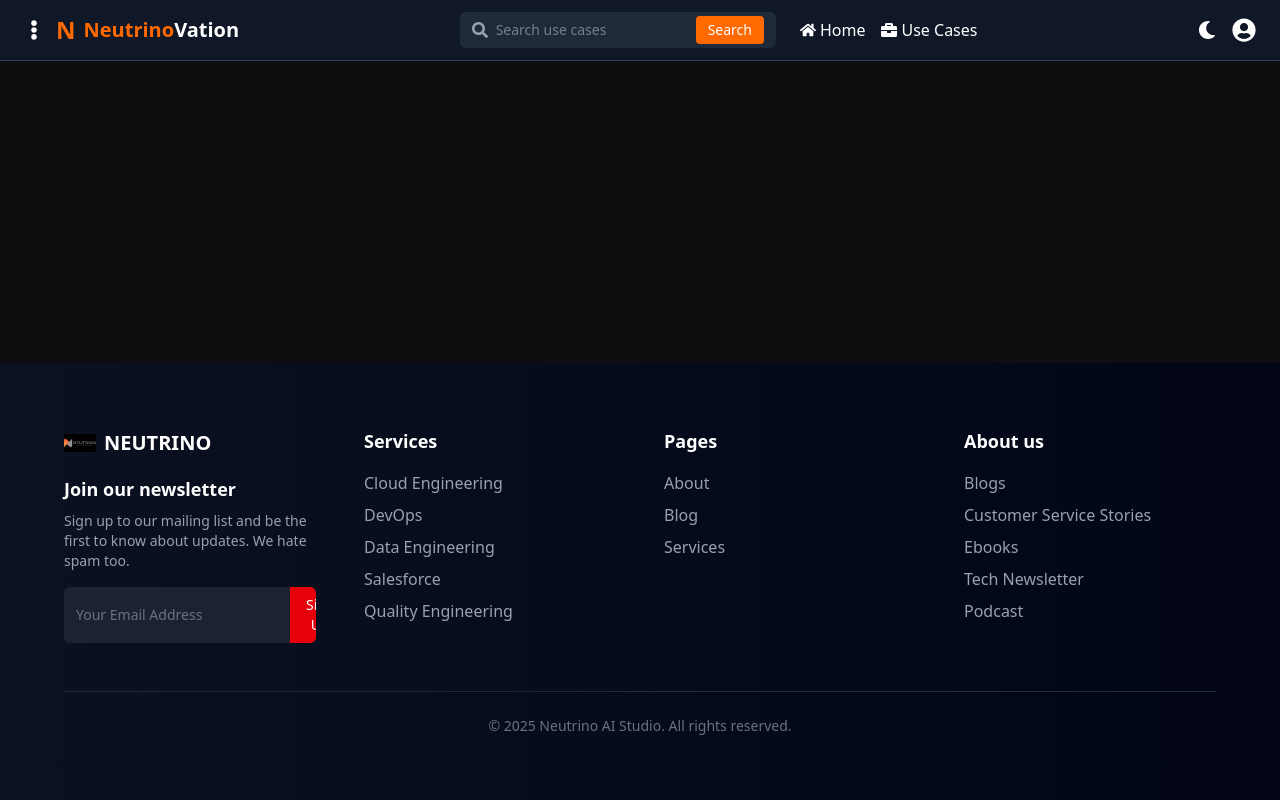
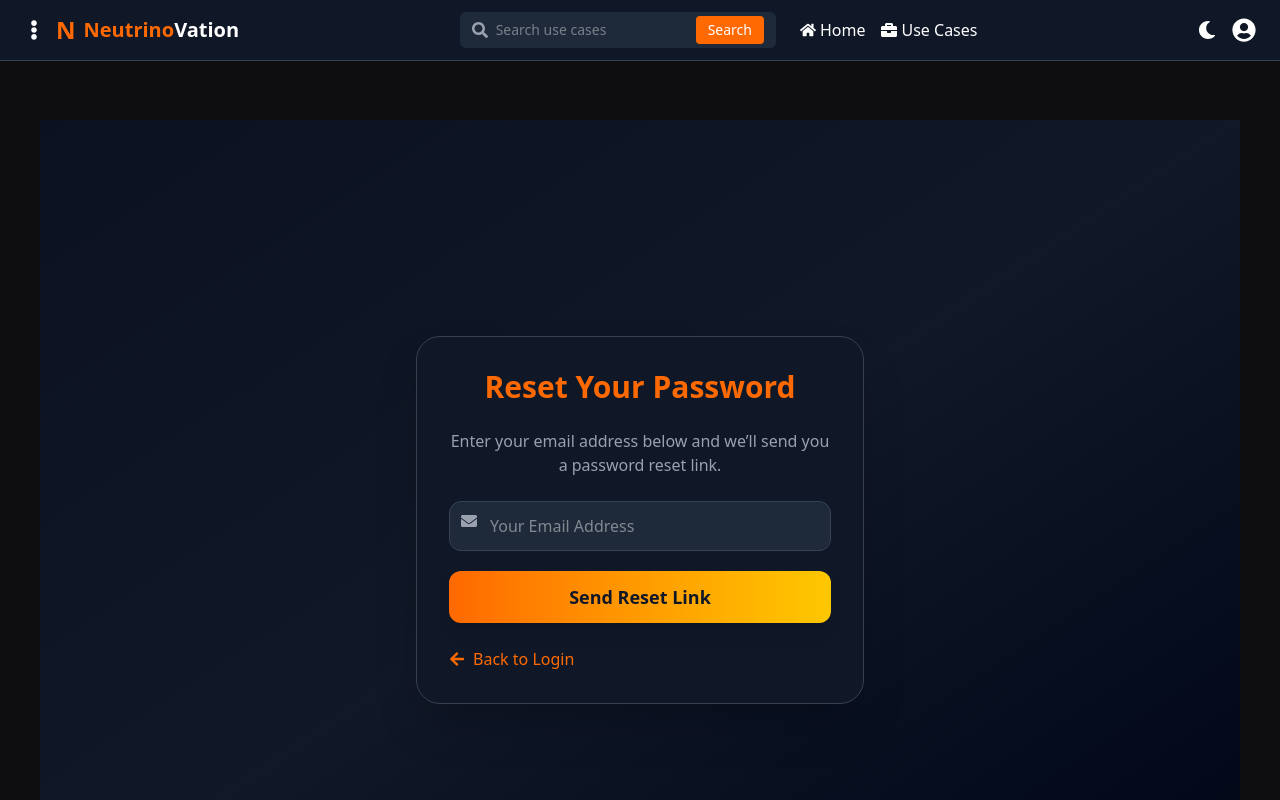
Before and after one commit to nitish-bijamwar/Neutrino_AI_Studio, a React (Vite) app: page /forgot-password in a window 1280 px wide. Shown: the top 800 px of the page. Built offline with nearby package versions, Linux system fonts and the light colour scheme.

Commit message:
commit login and signup

```diff
--- a/src/App.jsx
+++ b/src/App.jsx
@@ -11,6 +11,7 @@
 import Login from "./pages/Login";
 import Signup from "./pages/Signup";
 import Contact from "./pages/Contact";
+import ForgetPassword from"./pages/ForgetPassword";
 
 function App() {
   const [isSidebarOpen, setIsSidebarOpen] = useState(false);
@@ -58,6 +59,10 @@
                 path="/signup"
                 element={<Signup />}
               />
+              <Route
+              path="/forgot-password"
+              element={<ForgetPassword />}
+             />
               <Route path="/contact"
                element={<Contact />}
                 />
--- /dev/null
+++ b/src/pages/ForgetPassword.jsx
@@ -0,0 +1,88 @@
+import React, { useState } from "react";
+import { sendPasswordResetEmail } from "firebase/auth";
+import { auth } from "../firebase";
+import { useNavigate } from "react-router-dom";
+import { FaEnvelope, FaArrowLeft } from "react-icons/fa";
+
+export default function ForgotPassword() {
+  const [email, setEmail] = useState("");
+  const [message, setMessage] = useState("");
+  const [loading, setLoading] = useState(false);
+  const navigate = useNavigate();
+
+  const handleResetPassword = async (e) => {
+    e.preventDefault();
+    setLoading(true);
+    setMessage("");
+
+    try {
+      await sendPasswordResetEmail(auth, email);
+      setMessage("✅ Password reset link sent! Check your inbox.");
+    } catch (error) {
+      setMessage("❌ " + error.message);
+    } finally {
+      setLoading(false);
+    }
+  };
+
+  return (
+    <div className="min-h-screen flex items-center justify-center bg-gradient-to-br from-[#0b1120] via-[#111827] to-[#020617] px-4">
+      <div className="w-full max-w-md bg-gray-900 text-gray-200 rounded-3xl shadow-2xl p-8 border border-gray-700">
+        <h2 className="text-3xl font-bold text-center text-orange-500 mb-6">
+          Reset Your Password
+        </h2>
+
+        <p className="text-gray-400 text-center mb-6">
+          Enter your email address below and we’ll send you a password reset link.
+        </p>
+
+        <form onSubmit={handleResetPassword} className="space-y-5">
+          {/* Email Input */}
+          <div className="relative">
+            <FaEnvelope className="absolute top-3 left-3 text-gray-400" />
+            <input
+              type="email"
+              placeholder="Your Email Address"
+              className="w-full pl-10 pr-4 py-3 rounded-xl bg-gray-800 border border-gray-700 focus:ring-2 focus:ring-orange-500 focus:outline-none"
+              value={email}
+              onChange={(e) => setEmail(e.target.value)}
+              required
+            />
+          </div>
+
+          {/* Reset Button */}
+          <button
+            type="submit"
+            disabled={loading}
+            className={`w-full py-3 rounded-xl bg-gradient-to-r from-orange-500 to-yellow-400 hover:from-yellow-400 hover:to-orange-500 text-gray-900 font-semibold text-lg shadow-lg transition duration-300 ${
+              loading ? "opacity-70 cursor-not-allowed" : ""
+            }`}
+          >
+            {loading ? "Sending..." : "Send Reset Link"}
+          </button>
+        </form>
+
+        {/* ✅ Message Section */}
+        {message && (
+          <p
+            className={`mt-4 text-center font-medium ${
+              message.includes("✅") ? "text-green-400" : "text-red-400"
+            }`}
+          >
+            {message}
+          </p>
+        )}
+
+        {/* Back to Login */}
+        <div className="mt-6 text-center">
+          <button
+            onClick={() => navigate("/login")}
+            className="text-orange-500 font-medium hover:underline flex items-center justify-center gap-2"
+          >
+            <FaArrowLeft /> Back to Login
+          </button>
+        </div>
+      </div>
+    </div>
+  );
+}
--- a/src/pages/Signup.jsx
+++ b/src/pages/Signup.jsx
@@ -4,13 +4,14 @@
 import { doc, setDoc } from "firebase/firestore";
 import { useNavigate } from "react-router-dom";
 import { FaEnvelope, FaLock, FaUserShield } from "react-icons/fa";
+import { motion } from "framer-motion";
 
 export default function Signup() {
   const [email, setEmail] = useState("");
   const [password, setPassword] = useState("");
   const [role, setRole] = useState("user");
   const [loading, setLoading] = useState(false);
-  const [message, setMessage] = useState(""); // ✅ Message for success/error
+  const [message, setMessage] = useState("");
   const navigate = useNavigate();
 
   const handleSignup = async (e) => {
@@ -19,44 +20,51 @@
     setMessage("");
 
     try {
-      // ✅ Create user in Firebase Authentication
       const userCredential = await createUserWithEmailAndPassword(auth, email, password);
       const user = userCredential.user;
 
-      // ✅ Store user details in Firestore
       await setDoc(doc(db, "users", user.uid), {
         email,
         role,
         createdAt: new Date(),
       });
 
-      // ✅ Display success message and redirect
       setMessage("✅ Account created successfully! Redirecting to login...");
       setTimeout(() => navigate("/login"), 2000);
     } catch (error) {
-      // ❌ Handle errors gracefully
-      setMessage(error.message);
+      setMessage("❌ " + error.message);
     } finally {
       setLoading(false);
     }
   };
 
   return (
-    <div className="min-h-screen flex items-center justify-center bg-gradient-to-br from-[#0b1120] via-[#111827] to-[#020617] px-4">
-      <div className="w-full max-w-md bg-gray-900 text-gray-200 rounded-3xl shadow-2xl p-8 border border-gray-700">
-        <h2 className="text-3xl font-bold text-center text-orange-500 mb-6">
-          Create Neutrino Account
+    <div className="min-h-screen flex items-center justify-center bg-gradient-to-br from-[#020617] via-[#0b1120] to-[#111827] relative overflow-hidden px-4">
+
+      {/* ✨ Animated Background Lights */}
+      <div className="absolute inset-0 bg-[radial-gradient(circle_at_top_left,_#ff8800_0%,_transparent_40%),_radial-gradient(circle_at_bottom_right,_#ffcc00_0%,_transparent_40%)] opacity-30 animate-pulse"></div>
+
+      <motion.div
+        initial={{ opacity: 0, y: 40 }}
+        animate={{ opacity: 1, y: 0 }}
+        transition={{ duration: 0.6 }}
+        className="w-full max-w-md bg-gray-900/70 backdrop-blur-xl text-gray-200 rounded-3xl shadow-2xl p-8 border border-gray-700/50 relative z-10"
+      >
+        <h2 className="text-3xl font-bold text-center text-orange-400 mb-2 tracking-wide">
+          Join Neutrino 🚀
         </h2>
+        <p className="text-center text-gray-400 mb-6 text-sm">
+          Create your account to explore AI-powered experiences
+        </p>
 
-        {/* Signup Form */}
         <form onSubmit={handleSignup} className="space-y-5">
           {/* Email Field */}
-          <div className="relative">
-            <FaEnvelope className="absolute top-3 left-3 text-gray-400" />
+          <div className="relative group">
+            <FaEnvelope className="absolute top-3 left-3 text-gray-400 group-hover:text-orange-400 transition" />
             <input
               type="email"
               placeholder="Email"
-              className="w-full pl-10 pr-4 py-3 rounded-xl bg-gray-800 border border-gray-700 focus:ring-2 focus:ring-orange-500 focus:outline-none"
+              className="w-full pl-10 pr-4 py-3 rounded-xl bg-gray-800/70 border border-gray-700 focus:ring-2 focus:ring-orange-500 focus:outline-none text-gray-200 placeholder-gray-400 transition"
               value={email}
               onChange={(e) => setEmail(e.target.value)}
               required
@@ -64,12 +72,12 @@
           </div>
 
           {/* Password Field */}
-          <div className="relative">
-            <FaLock className="absolute top-3 left-3 text-gray-400" />
+          <div className="relative group">
+            <FaLock className="absolute top-3 left-3 text-gray-400 group-hover:text-orange-400 transition" />
             <input
               type="password"
               placeholder="Password"
-              className="w-full pl-10 pr-4 py-3 rounded-xl bg-gray-800 border border-gray-700 focus:ring-2 focus:ring-orange-500 focus:outline-none"
+              className="w-full pl-10 pr-4 py-3 rounded-xl bg-gray-800/70 border border-gray-700 focus:ring-2 focus:ring-orange-500 focus:outline-none text-gray-200 placeholder-gray-400 transition"
               value={password}
               onChange={(e) => setPassword(e.target.value)}
               required
@@ -77,10 +85,10 @@
           </div>
 
           {/* Role Dropdown */}
-          <div className="relative">
-            <FaUserShield className="absolute top-3 left-3 text-gray-400" />
+          <div className="relative group">
+            <FaUserShield className="absolute top-3 left-3 text-gray-400 group-hover:text-orange-400 transition" />
             <select
-              className="w-full pl-10 pr-4 py-3 rounded-xl bg-gray-800 border border-gray-700 text-gray-200 focus:ring-2 focus:ring-orange-500 focus:outline-none"
+              className="w-full pl-10 pr-4 py-3 rounded-xl bg-gray-800/70 border border-gray-700 text-gray-200 focus:ring-2 focus:ring-orange-500 focus:outline-none transition"
               value={role}
               onChange={(e) => setRole(e.target.value)}
             >
@@ -90,18 +98,20 @@
           </div>
 
           {/* Submit Button */}
-          <button
+          <motion.button
             type="submit"
             disabled={loading}
+            whileHover={{ scale: 1.03 }}
+            whileTap={{ scale: 0.97 }}
             className={`w-full py-3 rounded-xl bg-gradient-to-r from-orange-500 to-yellow-400 hover:from-yellow-400 hover:to-orange-500 text-gray-900 font-semibold text-lg shadow-lg transition duration-300 ${
               loading ? "opacity-70 cursor-not-allowed" : ""
             }`}
           >
             {loading ? "Creating..." : "Sign Up"}
-          </button>
+          </motion.button>
         </form>
 
-        {/* ✅ Success/Error Message */}
+        {/* Message */}
         {message && (
           <p
             className={`mt-4 text-center font-medium ${
@@ -117,12 +127,12 @@
           Already have an account?{" "}
           <button
             onClick={() => navigate("/login")}
-            className="text-orange-500 font-medium hover:underline"
+            className="text-orange-400 font-medium hover:underline"
           >
             Login
           </button>
         </p>
-      </div>
+      </motion.div>
     </div>
   );
 }
```
Also changed, not shown: src/pages/Login.jsx (+41 -18 lines).
